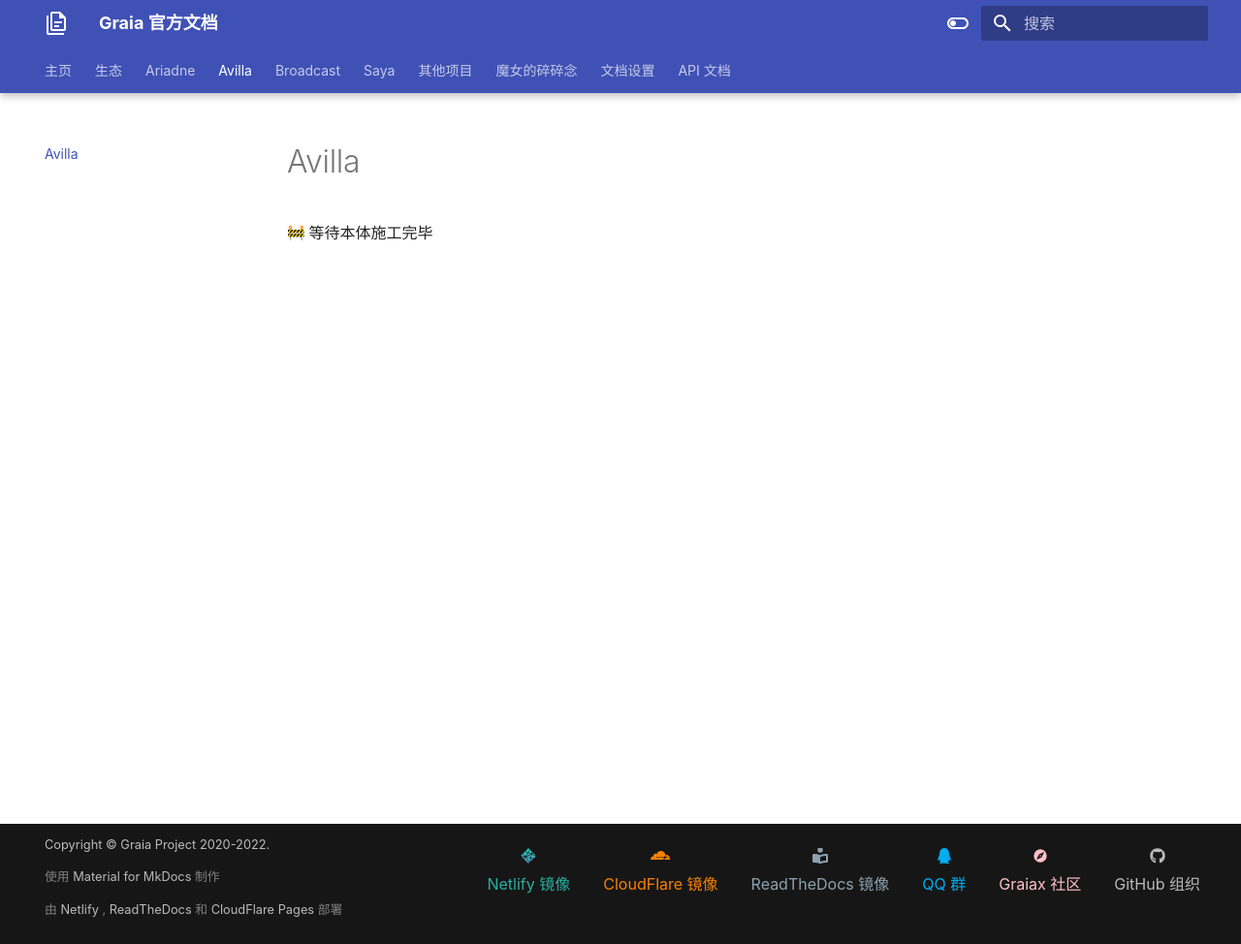
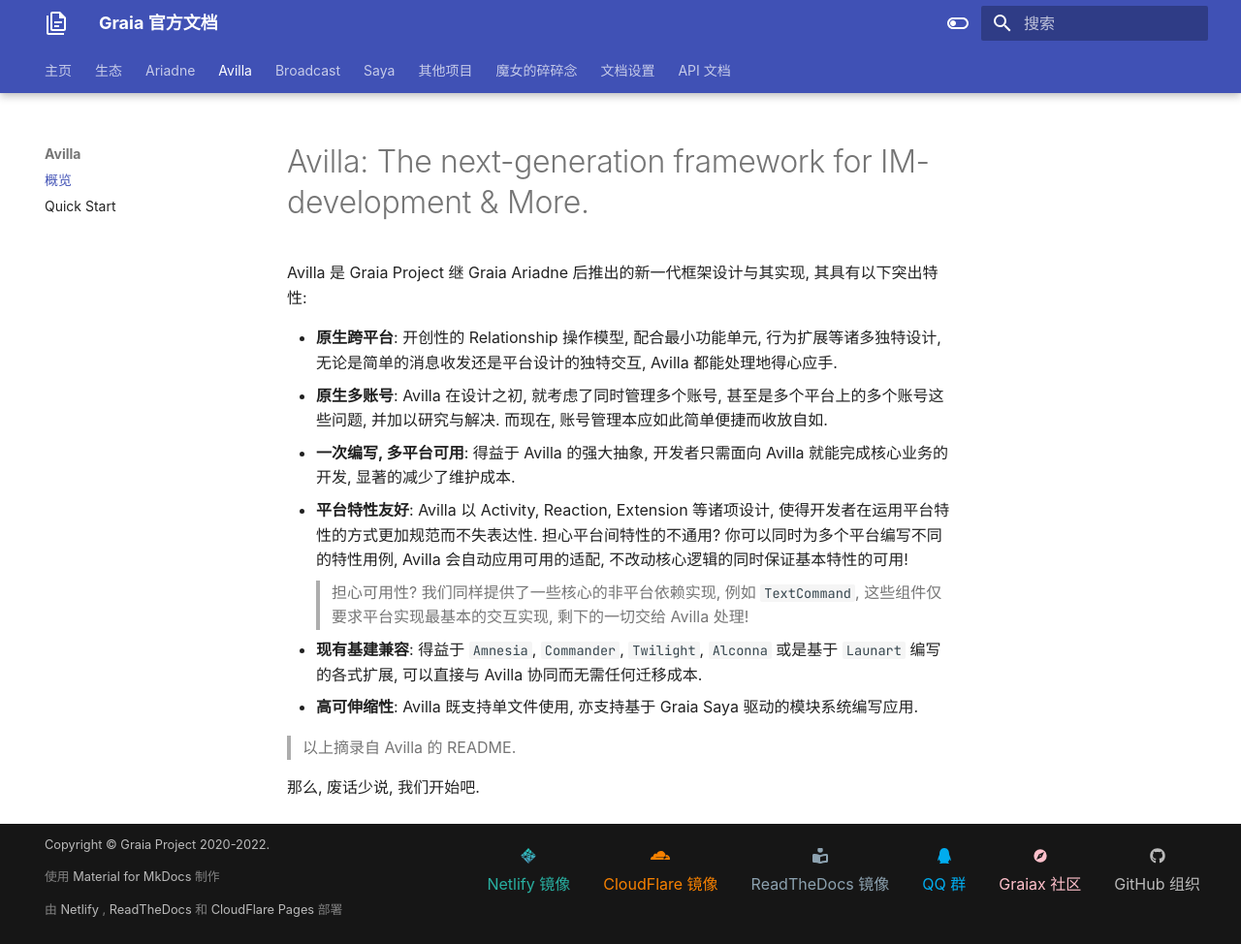
Before and after one commit to GraiaProject/Document, an MkDocs documentation site: the page built from docs/avilla/index.md, in a window 1280 px wide and 974 px high. Shown: the whole window at 97% size. Built offline with MkDocs 1.6.1 and Material for MkDocs 9.7.7, drawn with Linux system fonts in a browser that asks for light colours; emoji names are drawn with the system emoji font.

Commit message:
chore(avilla): add quick_start

```diff
--- /dev/null
+++ b/docs/avilla/NAV.md
@@ -0,0 +1,2 @@
+* [概览](index.md)
+* [Quick Start](quick_start.md)
--- a/docs/avilla/index.md
+++ b/docs/avilla/index.md
@@ -1,3 +1,15 @@
-# Avilla
+# Avilla: The next-generation framework for IM-development & More.
 
-:construction: 等待本体施工完毕
+Avilla 是 Graia Project 继 Graia Ariadne 后推出的新一代框架设计与其实现, 其具有以下突出特性:
+
+- **原生跨平台**: 开创性的 Relationship 操作模型, 配合最小功能单元, 行为扩展等诸多独特设计, 无论是简单的消息收发还是平台设计的独特交互, Avilla 都能处理地得心应手.
+- **原生多账号**: Avilla 在设计之初, 就考虑了同时管理多个账号, 甚至是多个平台上的多个账号这些问题, 并加以研究与解决. 而现在, 账号管理本应如此简单便捷而收放自如.
+- **一次编写, 多平台可用**: 得益于 Avilla 的强大抽象, 开发者只需面向 Avilla 就能完成核心业务的开发, 显著的减少了维护成本.
+- **平台特性友好**: Avilla 以 Activity, Reaction, Extension 等诸项设计, 使得开发者在运用平台特性的方式更加规范而不失表达性. 担心平台间特性的不通用? 你可以同时为多个平台编写不同的特性用例, Avilla 会自动应用可用的适配, 不改动核心逻辑的同时保证基本特性的可用!
+  > 担心可用性? 我们同样提供了一些核心的非平台依赖实现, 例如 `TextCommand`, 这些组件仅要求平台实现最基本的交互实现, 剩下的一切交给 Avilla 处理!
+- **现有基建兼容**: 得益于 `Amnesia`, `Commander`, `Twilight`, `Alconna` 或是基于 `Launart` 编写的各式扩展, 可以直接与 Avilla 协同而无需任何迁移成本.
+- **高可伸缩性**: Avilla 既支持单文件使用, 亦支持基于 Graia Saya 驱动的模块系统编写应用.
+
+> 以上摘录自 Avilla 的 README.
+
+那么, 废话少说, 我们开始吧.
```
Also changed, not shown: docs/avilla/quick_start.md (added, +90 -0 lines).
